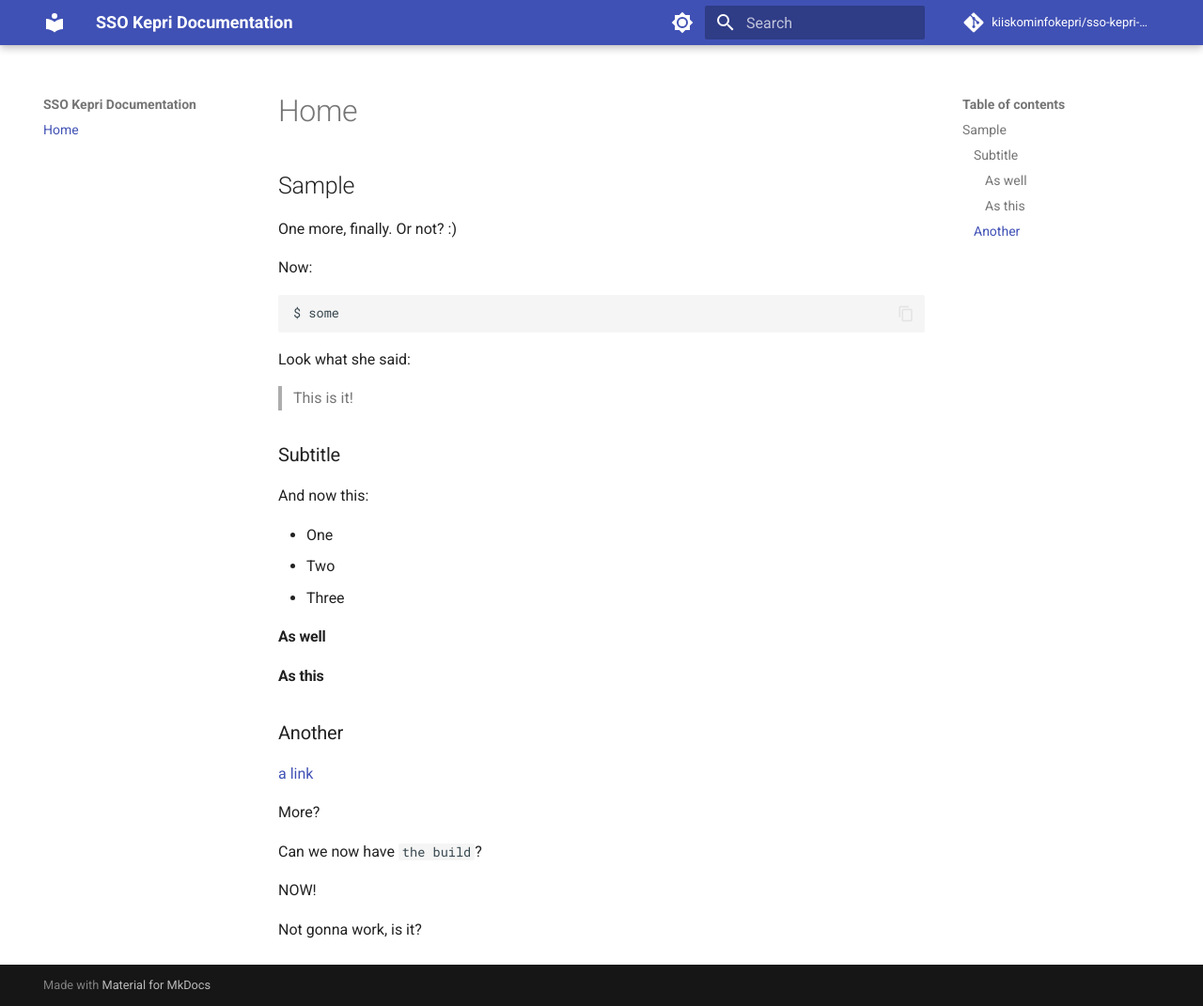
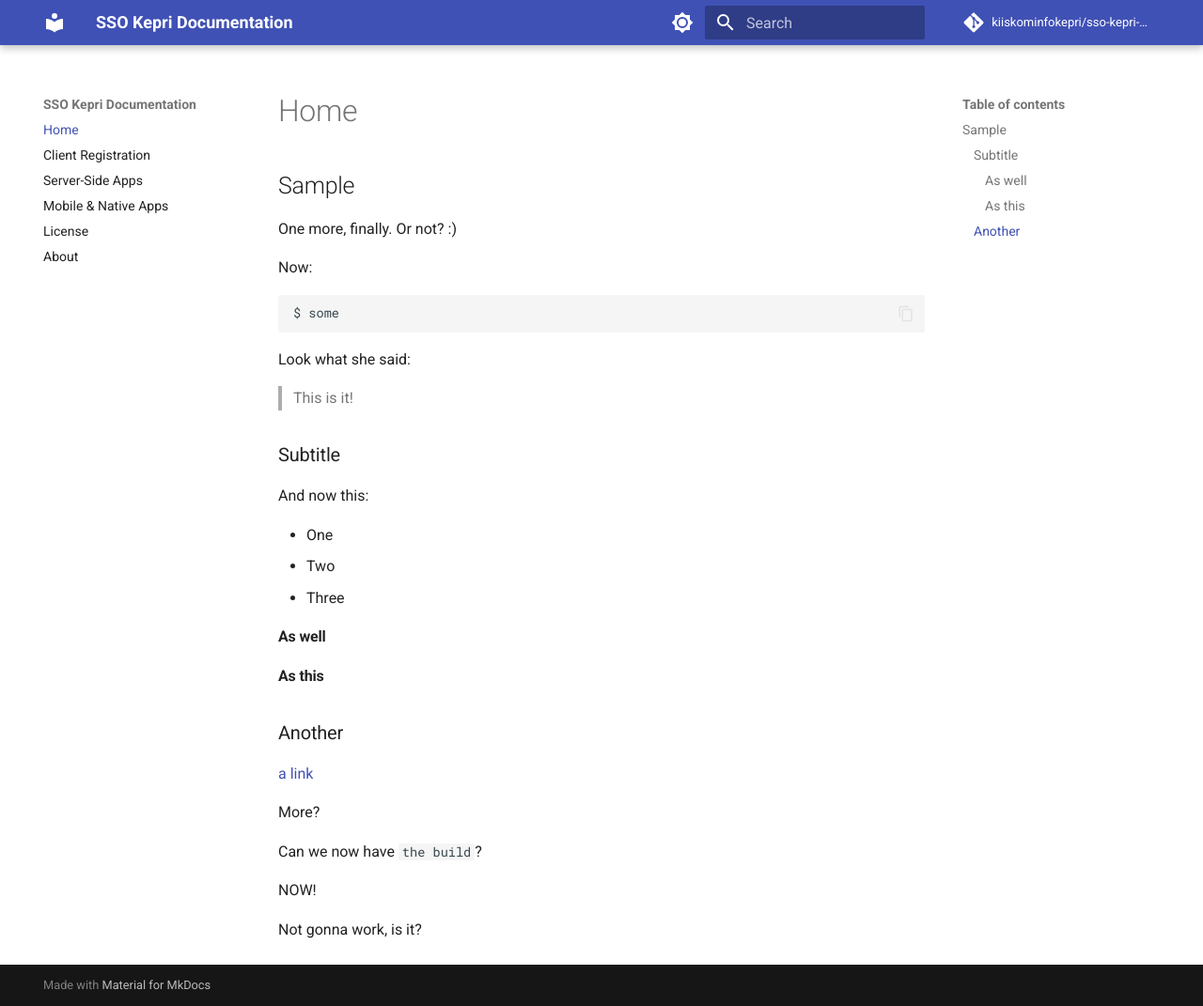
Before and after one commit to kiiskominfokepri/sso-kepri-documentation, an MkDocs documentation site: the page built from docs/index.md, in a window 1280 px wide and 1071 px high. Shown: the whole window at 94% size. Built offline with MkDocs 1.6.1 and Material for MkDocs 9.7.7, drawn with Linux system fonts in a browser that asks for light colours.

```diff
--- a/mkdocs.yml
+++ b/mkdocs.yml
@@ -19,4 +19,9 @@ theme:
         icon: material/brightness-4
         name: Switch to light mode
 nav:
-    - Home: index.md
+  - Home: index.md
+  - Client Registration: client-registration.md
+  - Server-Side Apps: server-side-apps.md
+  - Mobile & Native Apps: mobile-and-native-apps.md
+  - License: license.md
+  - About: about.md
```
Also changed, not shown: docs/about.md (added, +1 -0 lines), docs/client-registration.md (added, +1 -0 lines), docs/license.md (added, +1 -0 lines), docs/mobile-and-native-apps.md (added, +1 -0 lines), docs/server-side-apps.md (added, +1 -0 lines).
